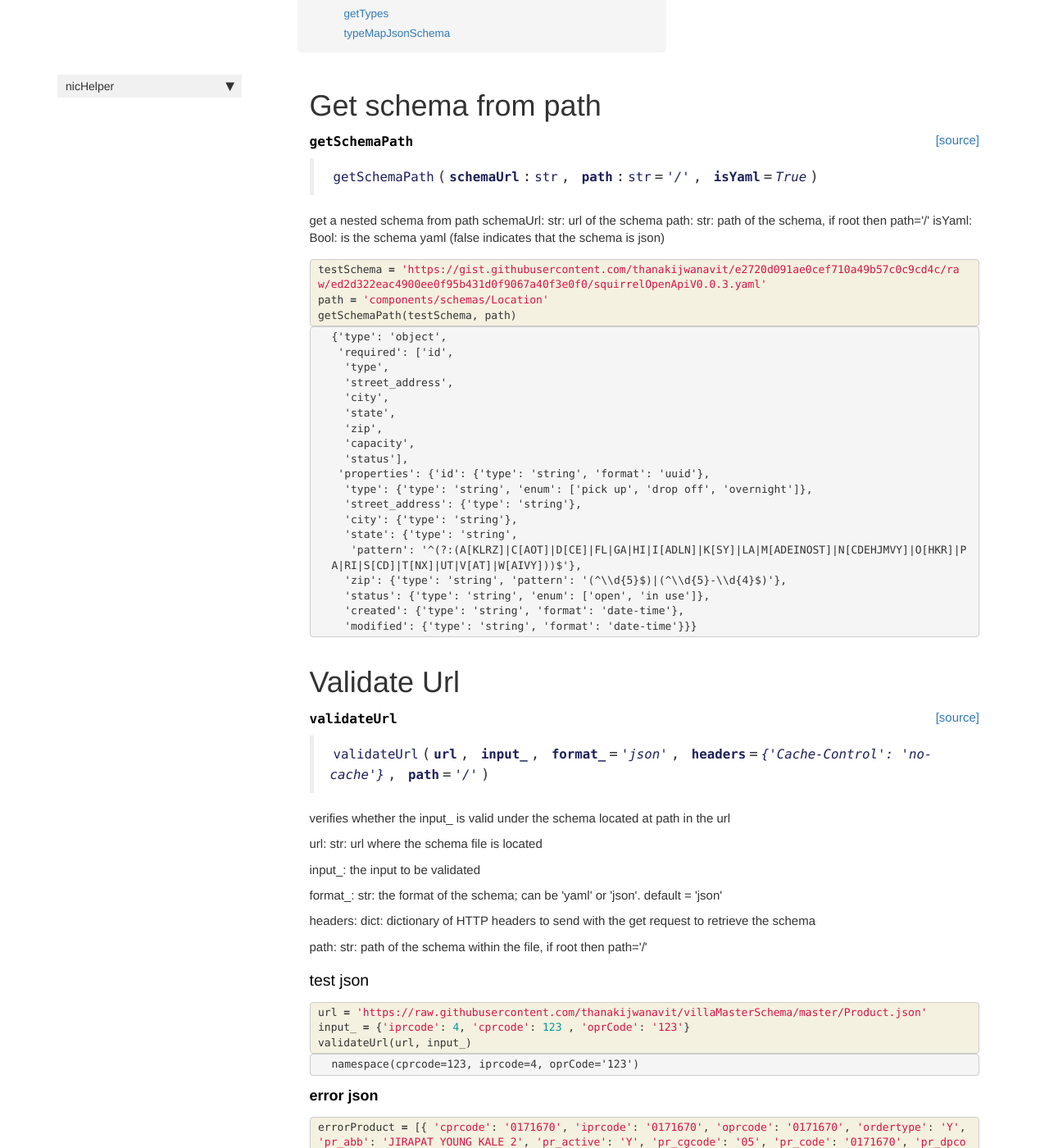
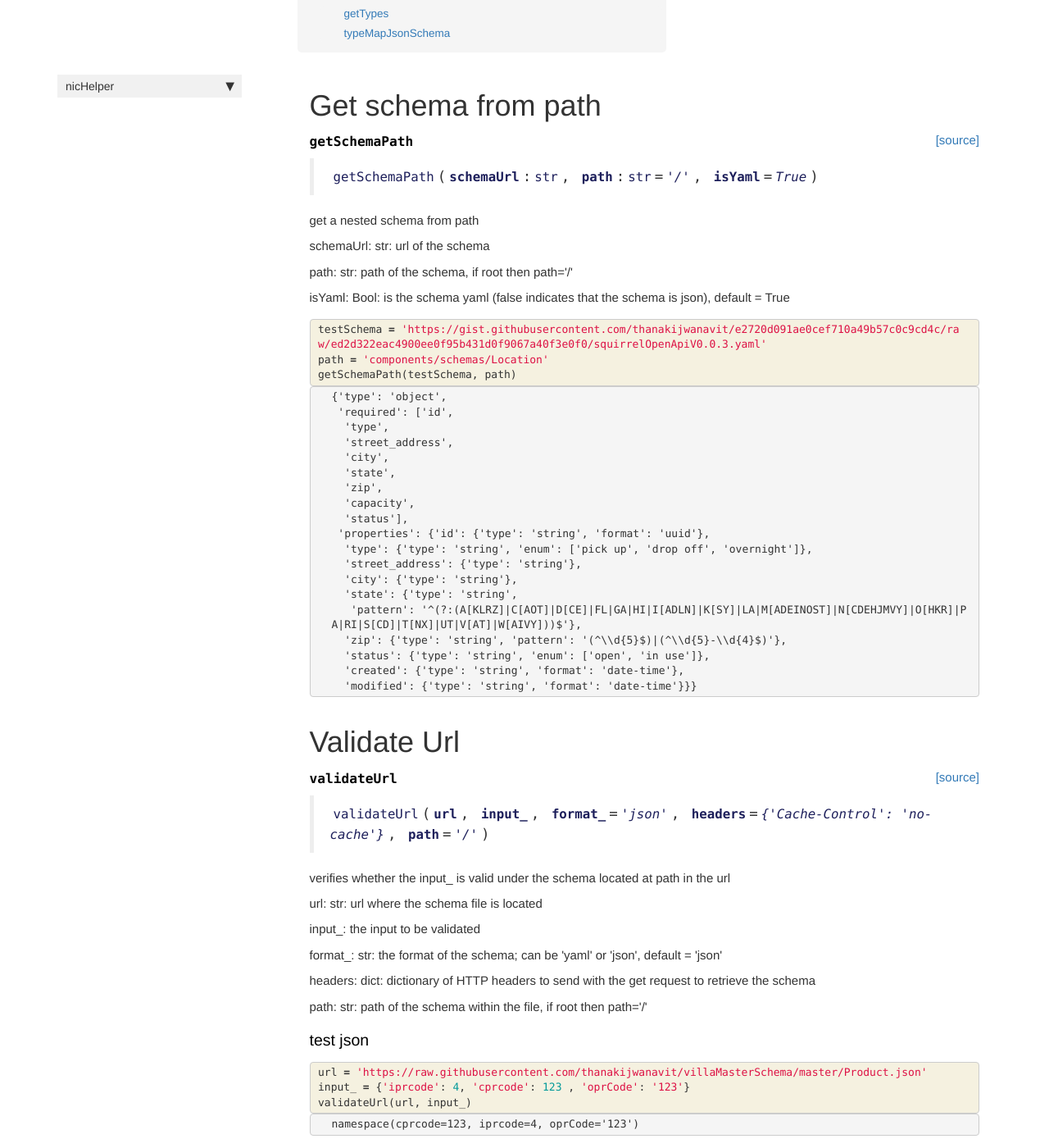
Before and after one commit to thanakijwanavit/nicHelper, a Jekyll site: the page built from docs/schema.html, in a window 1280 px wide and 1400 px high, scrolled down 476 px. Shown: the whole window at 82% size. Built offline with Jekyll 4.4.1, drawn with Linux system fonts in a browser that asks for light colours; nearby versions of some CDN libraries; comment, search, counter and statistics services are not loaded; some of the changed text lies outside the part shown.

Commit message:
edited schema docs

```diff
--- a/docs/dictUtil.html
+++ b/docs/dictUtil.html
@@ -320,7 +320,7 @@
 
 
 <div class="output_markdown rendered_html output_subarea ">
-<h4 id="hashDict" class="doc_header"><code>hashDict</code><a href="https://github.com/thanakijwanavit/nicHelper/tree/master/nicHelper/dictUtil.py#L57" class="source_link" style="float:right">[source]</a></h4><blockquote><p><code>hashDict</code>(<strong><code>data</code></strong>:<code>dict</code>, <strong><code>hasher</code></strong>=<em><code>&lt;sha1 HASH object @ 0x7f0ccc317510&gt;</code></em>, <strong><code>encoder</code></strong>=<em><code>dumps</code></em>)</p>
+<h4 id="hashDict" class="doc_header"><code>hashDict</code><a href="https://github.com/thanakijwanavit/nicHelper/tree/master/nicHelper/dictUtil.py#L57" class="source_link" style="float:right">[source]</a></h4><blockquote><p><code>hashDict</code>(<strong><code>data</code></strong>:<code>dict</code>, <strong><code>hasher</code></strong>=<em><code>&lt;sha1 HASH object @ 0x7fa93853b510&gt;</code></em>, <strong><code>encoder</code></strong>=<em><code>dumps</code></em>)</p>
 </blockquote>
 
 </div>
--- a/docs/schema.html
+++ b/docs/schema.html
@@ -55,10 +55,10 @@
 <div class="output_markdown rendered_html output_subarea ">
 <h4 id="getSchemaPath" class="doc_header"><code>getSchemaPath</code><a href="https://github.com/thanakijwanavit/nicHelper/tree/master/nicHelper/schema.py#L11" class="source_link" style="float:right">[source]</a></h4><blockquote><p><code>getSchemaPath</code>(<strong><code>schemaUrl</code></strong>:<code>str</code>, <strong><code>path</code></strong>:<code>str</code>=<em><code>'/'</code></em>, <strong><code>isYaml</code></strong>=<em><code>True</code></em>)</p>
 </blockquote>
-<p>get a nested schema from path
-schemaUrl: str: url of the schema
-path: str: path of the schema, if root then path='/'
-isYaml: Bool: is the schema yaml (false indicates that the schema is json)</p>
+<p>get a nested schema from path</p>
+<p>schemaUrl: str: url of the schema</p>
+<p>path: str: path of the schema, if root then path='/'</p>
+<p>isYaml: Bool: is the schema yaml (false indicates that the schema is json), default = True</p>
 
 </div>
 
@@ -152,7 +152,7 @@
 <p>verifies whether the input_ is valid under the schema located at path in the url</p>
 <p>url: str: url where the schema file is located</p>
 <p>input_: the input to be validated</p>
-<p>format_: str: the format of the schema; can be 'yaml' or 'json'. default = 'json'</p>
+<p>format_: str: the format of the schema; can be 'yaml' or 'json', default = 'json'</p>
 <p>headers: dict: dictionary of HTTP headers to send with the get request to retrieve the schema</p>
 <p>path: str: path of the schema within the file, if root then path='/'</p>
 
@@ -443,10 +446,13 @@
 
 
 <div class="output_markdown rendered_html output_subarea ">
-<h4 id="typeMapJsonSchema" class="doc_header"><code>typeMapJsonSchema</code><a href="https://github.com/thanakijwanavit/nicHelper/tree/master/nicHelper/schema.py#L53" class="source_link" style="float:right">[source]</a></h4><blockquote><p><code>typeMapJsonSchema</code>(<strong><code>url</code></strong>:<code>str</code>, <strong><code>input_</code></strong>:<code>dict</code>=<em><code>{}</code></em>, <strong><code>typeMap</code></strong>:<code>dict</code>=<em><code>{'string': &lt;class 'str'&gt;, 'number': &lt;class 'float'&gt;, 'integer': &lt;class 'int'&gt;, 'object': &lt;class 'dict'&gt;, 'array': &lt;class 'list'&gt;, 'boolean': &lt;class 'bool'&gt;, 'null': None}</code></em>, <strong><code>defaultType</code></strong>=<em><code>str</code></em>)</p>
+<h4 id="typeMapJsonSchema" class="doc_header"><code>typeMapJsonSchema</code><a href="https://github.com/thanakijwanavit/nicHelper/tree/master/nicHelper/schema.py#L57" class="source_link" style="float:right">[source]</a></h4><blockquote><p><code>typeMapJsonSchema</code>(<strong><code>url</code></strong>:<code>str</code>, <strong><code>input_</code></strong>:<code>dict</code>=<em><code>{}</code></em>, <strong><code>typeMap</code></strong>:<code>dict</code>=<em><code>{'string': &lt;class 'str'&gt;, 'number': &lt;class 'float'&gt;, 'integer': &lt;class 'int'&gt;, 'object': &lt;class 'dict'&gt;, 'array': &lt;class 'list'&gt;, 'boolean': &lt;class 'bool'&gt;, 'null': None}</code></em>, <strong><code>defaultType</code></strong>=<em><code>str</code></em>)</p>
 </blockquote>
-<p>try to map the datatype into the one specified in url of json schema.
-if type is not found, the defaultType is used</p>
+<p>try to map the datatype into the one specified in url of json schema.</p>
+<p>if type is not found, the defaultType is used</p>
+<p>url: str where the schema file is located</p>
+<p>typeMap: dict: the dictionary that matches the key to its corresponding data type</p>
+<p>defaultType: set the default type if a type is not specified</p>
 
 </div>
 
```
Also changed, not shown: other parts of docs/schema.html (+3 -0 lines), nicHelper/schema.py (+15 -8 lines), README.md, 4 other files.
